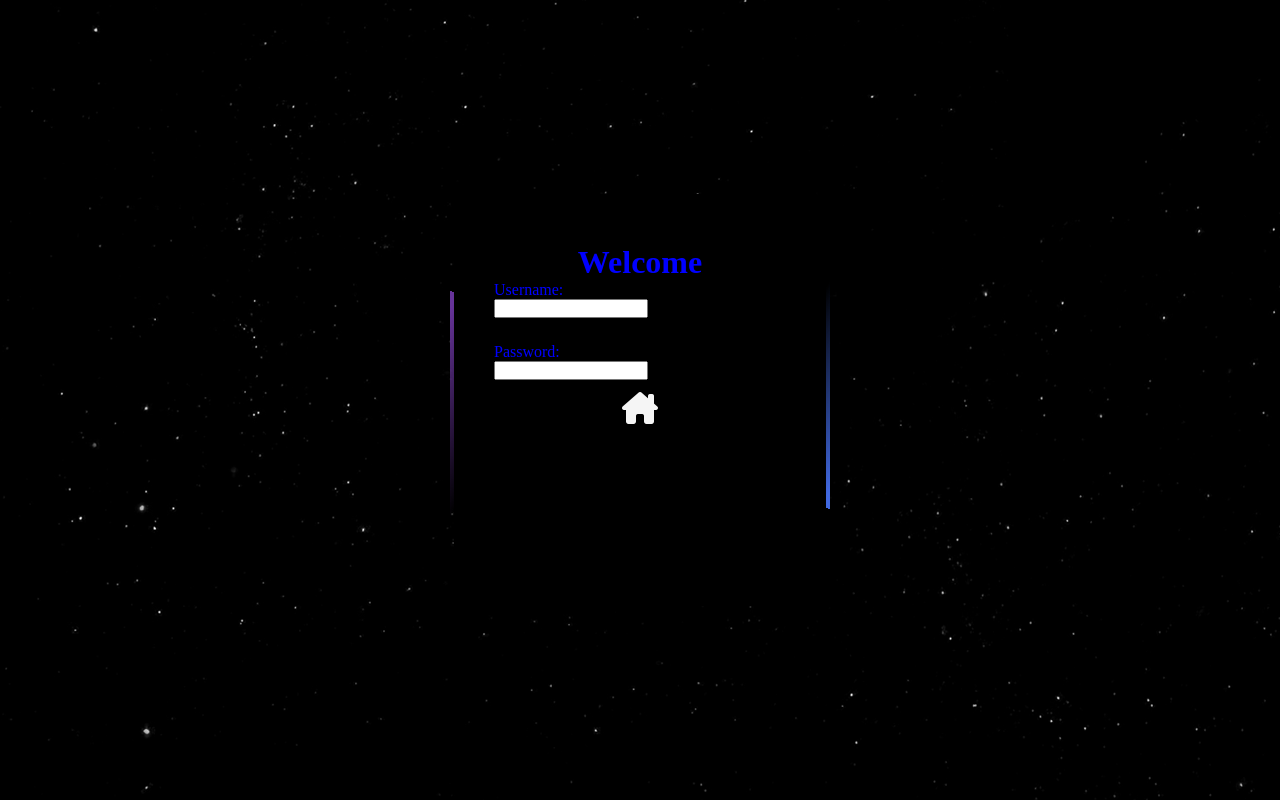
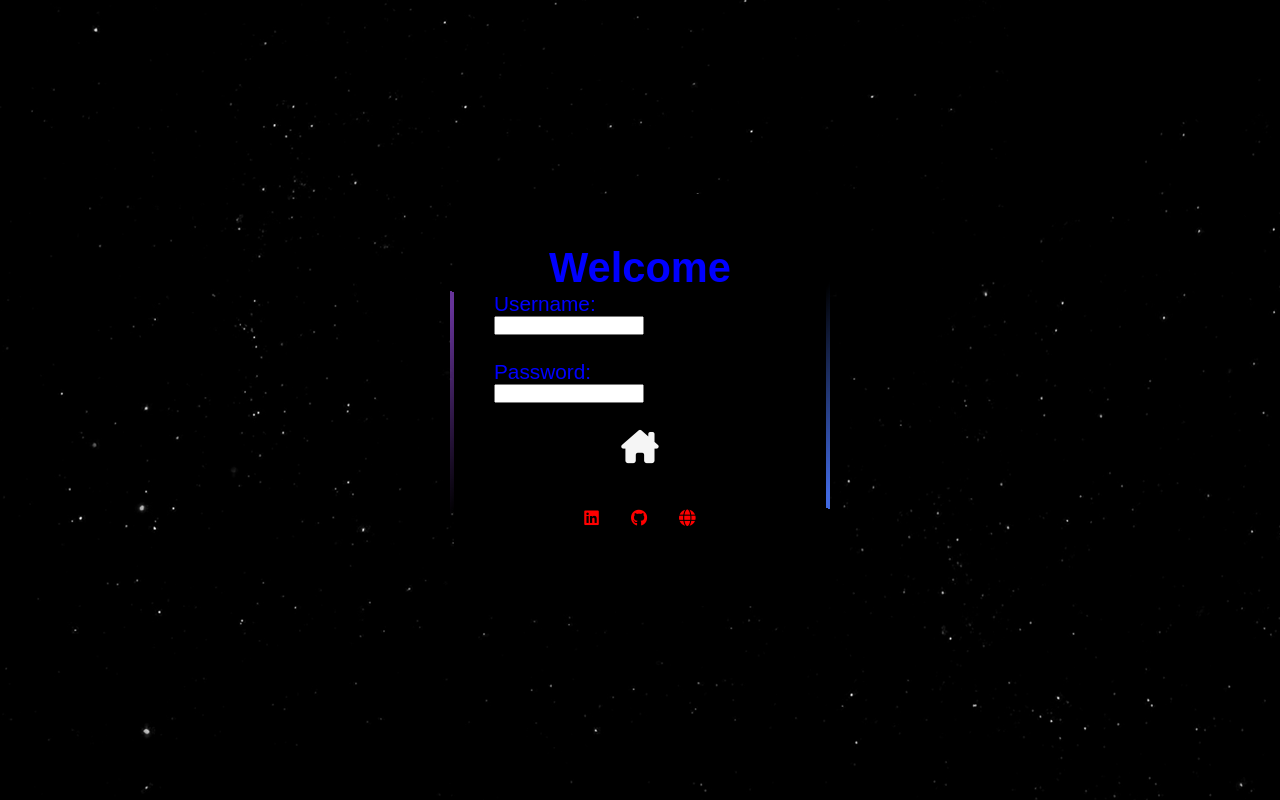
Before and after one commit to nirvanafan205/YummyGummy, a plain HTML site: page index.html in a window 1280 px wide. Drawn offline with Linux system fonts and the light colour scheme.

Commit message:
added links to github, linkedin, portfolio website

```diff
--- a/index.html
+++ b/index.html
@@ -9,6 +9,7 @@
     <link rel="stylesheet" href="https://cdnjs.cloudflare.com/ajax/libs/font-awesome/4.7.0/css/font-awesome.min.css">
     <script src="https://kit.fontawesome.com/cd01da16da.js" crossorigin="anonymous"></script>
     <link rel="stylesheet" href="login.css">
+    <link rel="stylesheet" href="style.css">
     <link href="https://fonts.googleapis.com/css2?family=Lato:ital,wght@0,300;1,400&display=swap" rel="stylesheet">
     <title>User Login</title>
 </head>
@@ -34,10 +35,36 @@
                 <input type="password" id="passWord" name="password">
 
                 <!-- Home link-->
+
+                <nav>
+                    <ul>
+
+                        <li>
                             <a href="webPage.html">
                                 <i class="fa-solid fa-house-chimney fa-2xl" style="color: whitesmoke;"></i>
                             </a>
+                        </li>
 
+                        <li>
+                            <a href="https://www.linkedin.com/in/matthew-garcia-b0301b217/" target="_blank">
+                                <i class="fa-brands fa-linkedin"></i>
+                            </a>
+                        </li>
+
+                        <li>
+                            <a href="https://github.com/nirvanafan205/YummyGummy" target="_blank">
+                                <i class="fa-brands fa-github"></i>
+                            </a>
+                        </li>
+
+                        <li>
+                            <a href="https://mgarcia2000.com/" target="_blank">
+                                <i class="fa-solid fa-globe"></i>
+                            </a>
+                        </li>
+
+                    </ul>
+                </nav>
             </form>
         </div>
 
```
Lines whose indentation alone changed are shown as unchanged.
